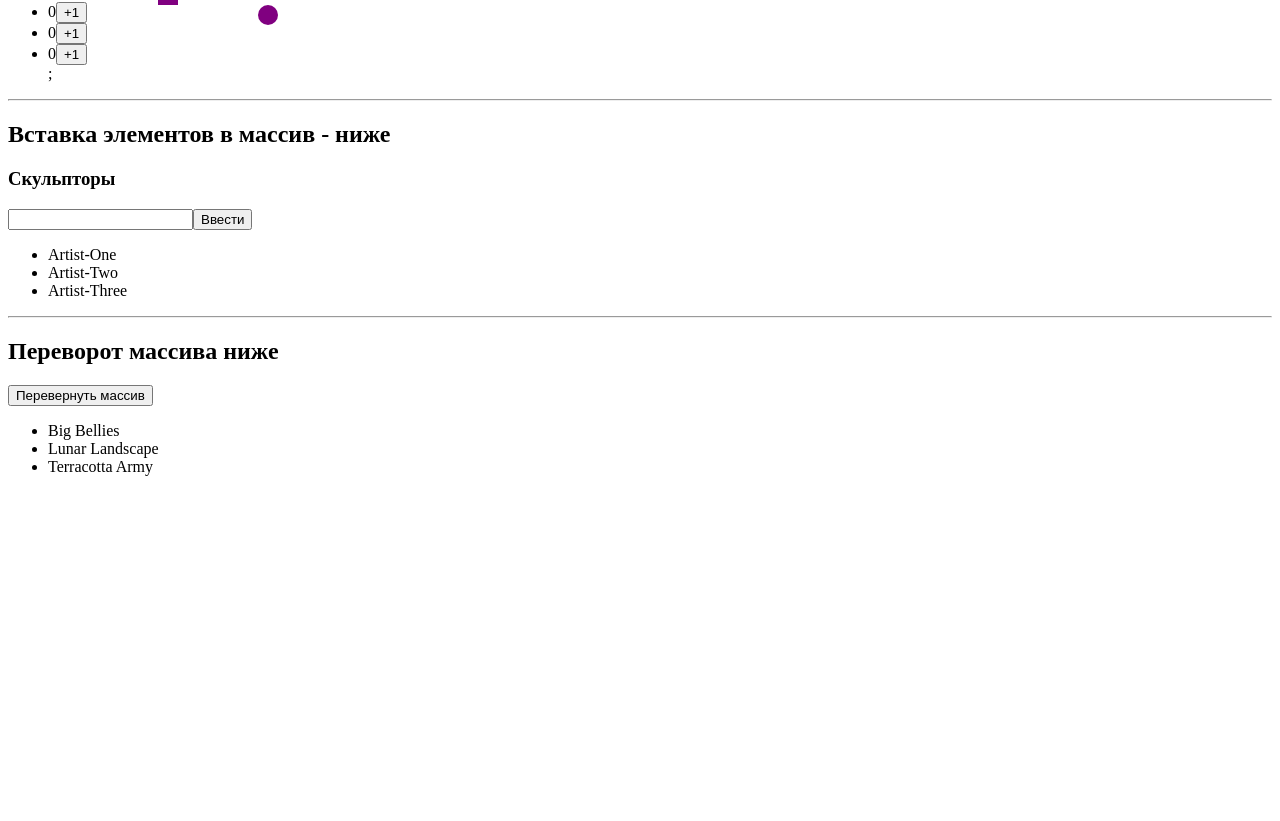
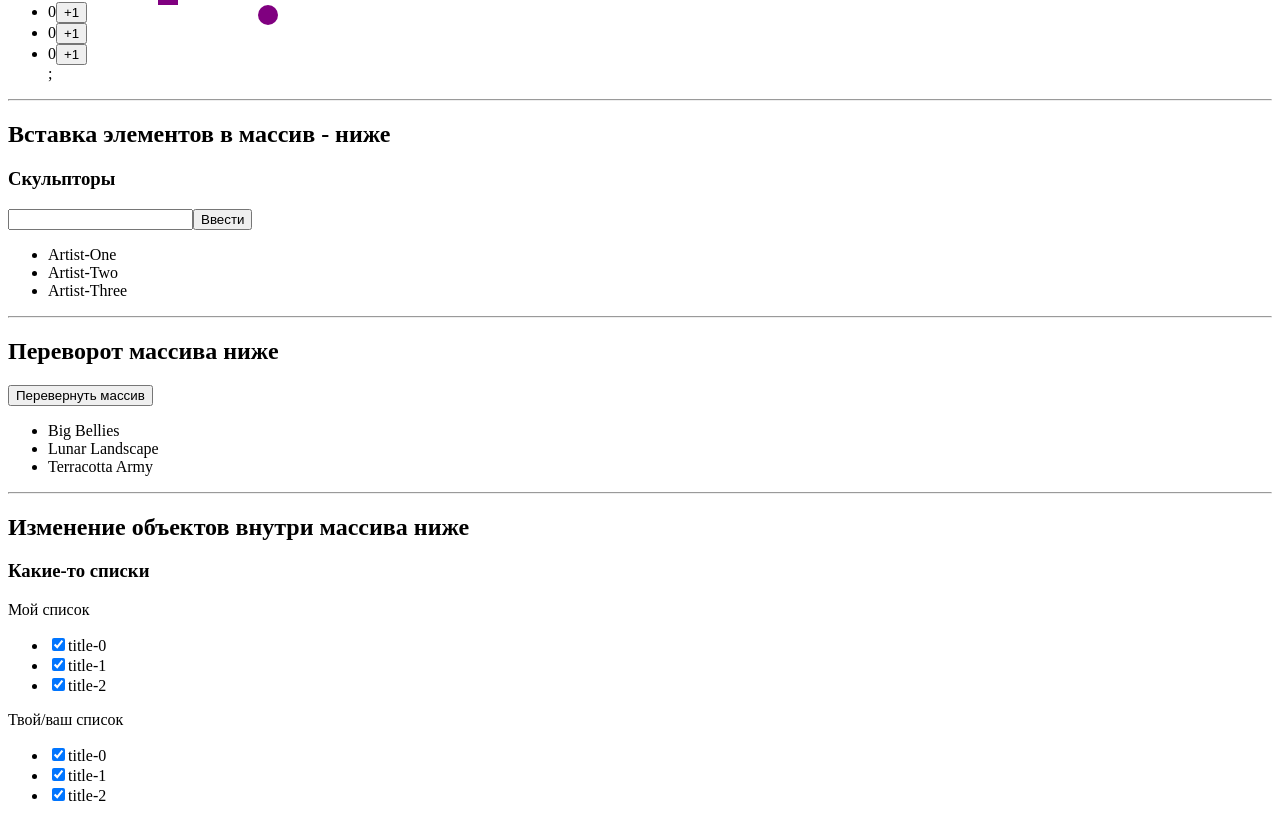
Before and after one commit to stiKendz/hooks_react_base, a React (Vite) app in the folder base-react-interactivity/: page / in a window 1280 px wide. Shown: the part 6561-7382 px from the top of the page. Before the commit the page ends 7053 px from the top, so only its background shows below. Built offline with nearby package versions, Linux system fonts and the light colour scheme.

Commit message:
Продолжение работ с массивами (пример с 2-мя объектами и их мутацией на данный момент не дописан). Путь (base-rect-interactivity\src\components\UpdateObjects.jsx)

```diff
--- a/base-react-interactivity/src/App.jsx
+++ b/base-react-interactivity/src/App.jsx
@@ -24,6 +24,7 @@ import { TransformArray } from './components/UpdateObjects';
 import { ReplacingItemsInArray } from './components/UpdateObjects';
 import { InsertIntoArray } from './components/UpdateObjects';
 import { ReverseArray } from './components/UpdateObjects';
+import { UpdateObjectsInsideArray } from './components/UpdateObjects';
 
 function App() {
   return(
@@ -97,6 +98,9 @@ function App() {
         <hr></hr>
         <h2>Переворот массива ниже</h2>
         <ReverseArray />
+        <hr></hr>
+        <h2>Изменение объектов внутри массива ниже</h2>
+        <UpdateObjectsInsideArray />
       </div>
     </>
   );
--- a/base-react-interactivity/src/components/UpdateObjects.jsx
+++ b/base-react-interactivity/src/components/UpdateObjects.jsx
@@ -550,6 +550,85 @@ export function ReverseArray() {
         </>
     );
 };
-// Жаже если мы копируем массив, мы не можем изменять существующие элементы внутри массива напрямую.
+// Даже если мы копируем массив, мы не можем изменять существующие элементы внутри массива напрямую.
 // Это происходит потому, что копирование неглубокое - новый массив будет содержать те же элементы, что и исходный.
 // Если попытаться изменить массив при таких обстоятельствах, произойдет мутация.
+
+// Данный фрагмент кода может вызвать проблему
+// const nextList = [...list];
+// nextList[0].seen = true; // Мутириует list[0]
+// setList(nextList);
+
+
+export function UpdateObjectsInsideArray() {
+    let nextId = 3;
+    const initialList = [
+        {id: 0, title: 'title-0', seen: 'false'},
+        {id: 1, title: 'title-1', seen: 'false'},
+        {id: 2, title: 'title-2', seen: 'true'},
+    ];
+
+    const [myList, setMyList] = useState(initialList);
+    const [yourList, setYourList] = useState(initialList);
+
+    function handleToggleMyList(artworkId, nextSeen) {
+        const myNextList = [...myList];
+        const artwork = myNextList.find(
+            a => a.id === artworkId
+        );
+        artwork.seen = nextSeen;
+        setMyList(myNextList);
+    };
+
+    function handleToggleYourList(artworkId, nextSeen) {
+        const yourNextList = [...yourList];
+        const artwork = yourNextList.find(
+            a => a.id === artworkId
+        );
+        artwork.seen = nextSeen;
+        setYourList(yourNextList);
+    };
+
+    return (
+        <>
+            <div className="update-in-array-container">
+                <h3>Какие-то списки</h3>
+                <p>Мой список</p>
+                <ItemList
+                    artworks={myList}
+                    onToggle={handleToggleMyList}
+                />
+                <p>Твой/ваш список</p>
+                <ItemList
+                    artworks={yourList}
+                    onToggle={handleToggleYourList}
+                />
+            </div>
+        </>
+    );
+};
+
+// Компонент, необходимый для отображения списков
+function ItemList({ artworks, onToggle }) {
+    return (
+      <ul>
+        {artworks.map(artwork => (
+          <li key={artwork.id}>
+            <label>
+              <input
+                type="checkbox"
+                checked={artwork.seen}
+                onChange={e => {
+                  onToggle(
+                    artwork.id,
+                    e.target.checked
+                  );
+                }}
+              />
+              {artwork.title}
+            </label>
+          </li>
+        ))}
+      </ul>
+    );
+}
```
